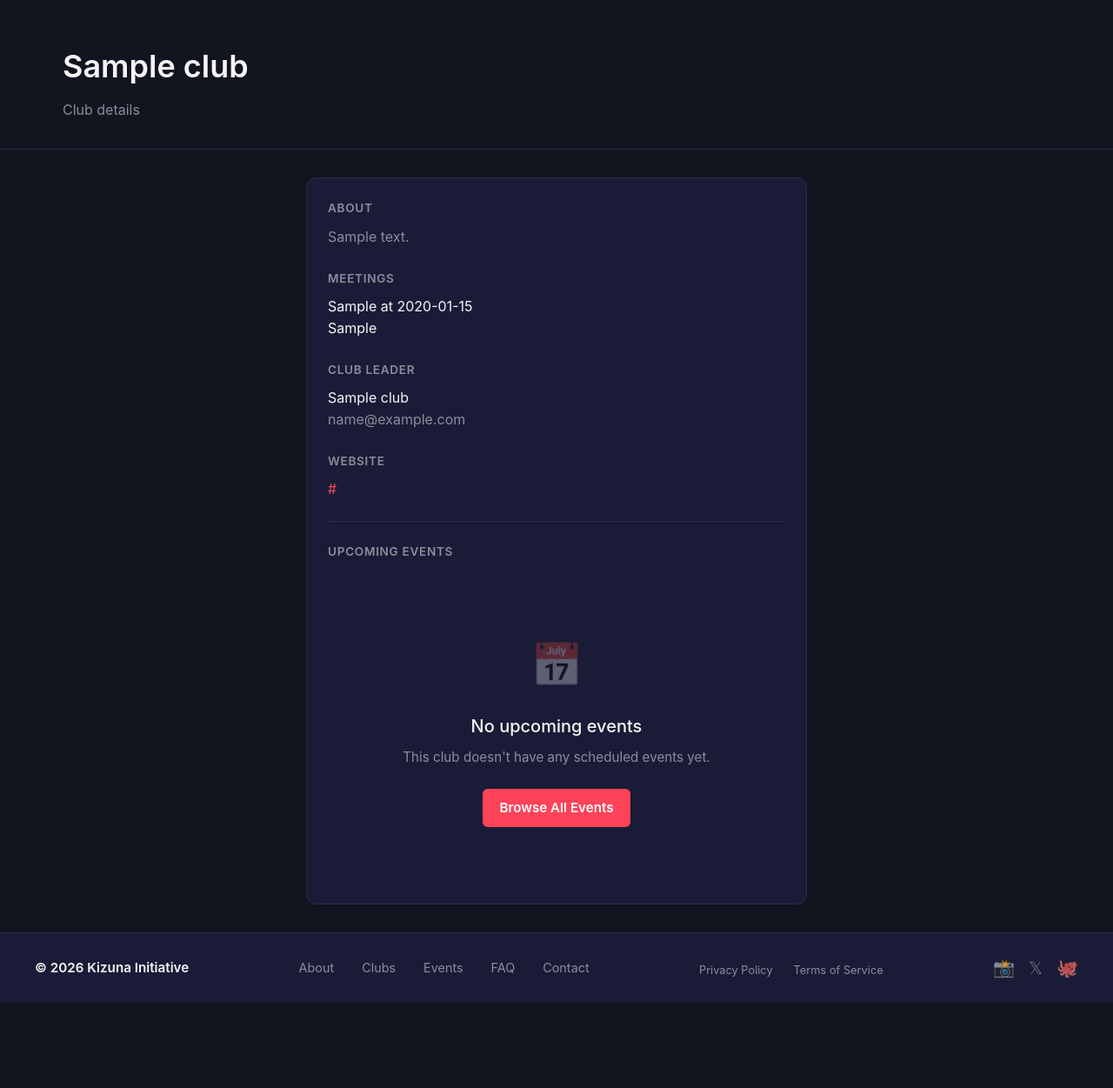
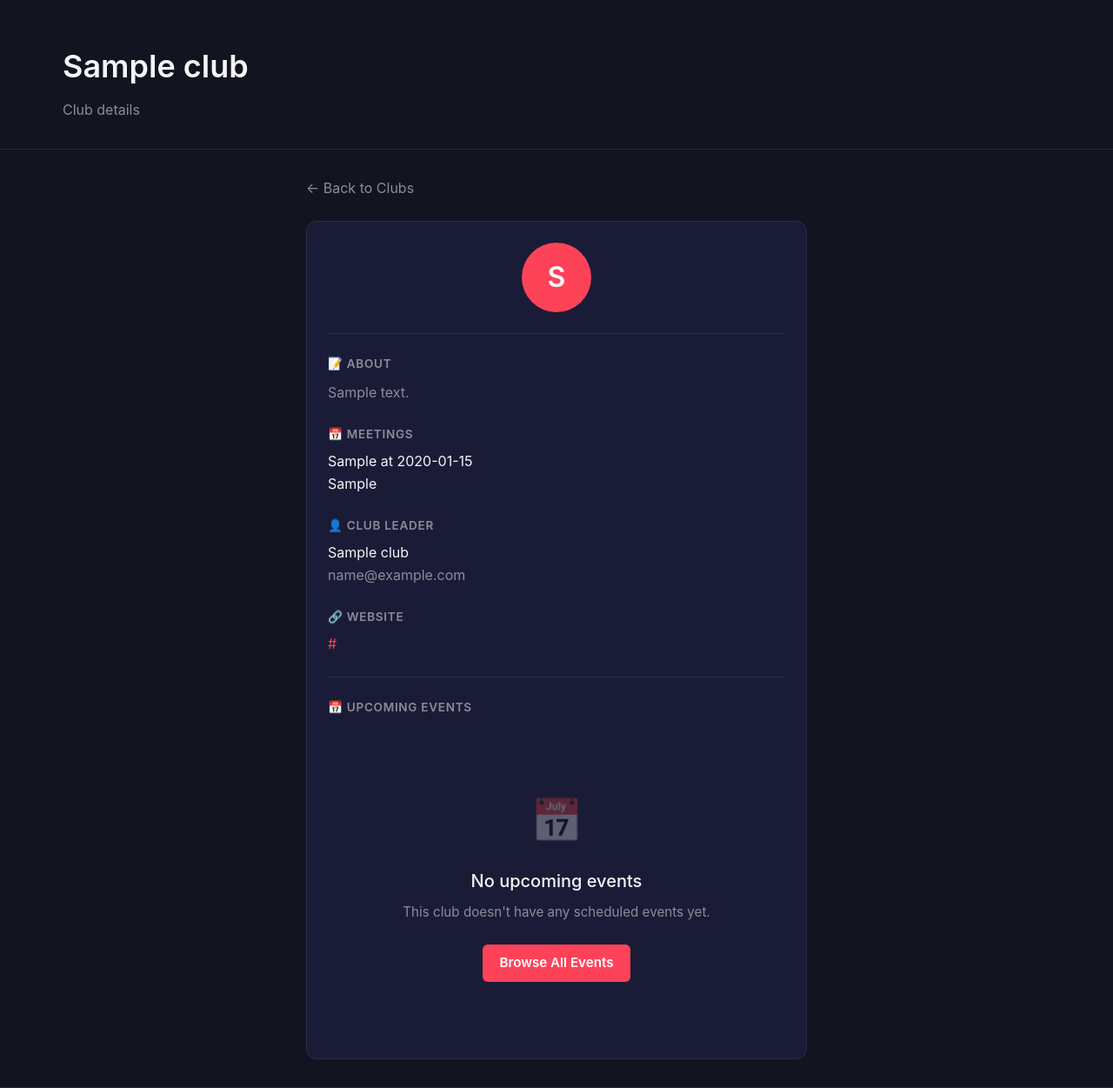
Before and after one commit to nitrimandylis/kizuna, a Flask app: page /clubs/1 in a window 1280 px wide. Shown: the part 77-1328 px from the top of the page at 87% size. Before the commit the page ends 1230 px from the top, so only its background shows below. Run offline with Flask 3, Linux system fonts and the light colour scheme; tables that the repository leaves empty hold one stand-in row (values such as "Sample post"); some libraries are stand-ins or nearby versions.

Commit message:
feat: enhance club detail page with back link, avatar, icons, and past events
- Add back to clubs navigation link
- Add club avatar with first letter
- Add icons to detail section labels
- Separate upcoming and past events sections
- Update route to filter events by date

```diff
--- a/routes/clubs.py
+++ b/routes/clubs.py
@@ -1,4 +1,5 @@
 import logging
+from datetime import datetime
 from flask import Blueprint, render_template, request
 from models import Club, Event
 from sqlalchemy import or_, func
@@ -39,6 +40,8 @@ def index():
 @clubs_bp.route('/<int:club_id>')
 def detail(club_id):
     club = Club.query.get_or_404(club_id)
-    events = club.events if club.events else []
+    now = datetime.utcnow()
+    upcoming_events = [e for e in club.events if e.event_date >= now] if club.events else []
+    past_events = [e for e in club.events if e.event_date < now] if club.events else []
     logger.debug(f"Club detail viewed: '{club.name}' (ID: {club_id})")
-    return render_template('clubs/detail.html', club=club, events=events)
+    return render_template('clubs/detail.html', club=club, upcoming_events=upcoming_events, past_events=past_events)
--- a/templates/clubs/detail.html
+++ b/templates/clubs/detail.html
@@ -13,17 +13,29 @@
 
     <div class="page-content">
         <div class="container" style="max-width: 640px;">
+            <div style="margin-bottom: 1.5rem;">
+                <a href="{{ url_for('clubs.index') }}" style="color: var(--text-muted); text-decoration: none; display: inline-flex; align-items: center; gap: 0.5rem;">
+                    ← Back to Clubs
+                </a>
+            </div>
+
             <div class="card">
+                <div style="text-align: center; padding-bottom: 1.5rem; margin-bottom: 1.5rem; border-bottom: 1px solid var(--border);">
+                    <div style="width: 80px; height: 80px; border-radius: 50%; background: var(--primary); color: white; display: inline-flex; align-items: center; justify-content: center; font-size: 2rem; font-weight: 600;">
+                        {{ club.name[0] }}
+                    </div>
+                </div>
+
                 {% if club.description %}
                 <div class="detail-section">
-                    <div class="detail-label">About</div>
+                    <div class="detail-label">📝 About</div>
                     <div class="detail-value" style="color: var(--text-muted); line-height: 1.7;">{{ club.description }}</div>
                 </div>
                 {% endif %}
 
                 {% if club.meeting_day or club.meeting_location %}
                 <div class="detail-section">
-                    <div class="detail-label">Meetings</div>
+                    <div class="detail-label">📅 Meetings</div>
                     <div class="detail-value">
                         {% if club.meeting_day %}{{ club.meeting_day }}{% if club.meeting_time %} at {{ club.meeting_time }}{% endif %}{% endif %}
                         {% if club.meeting_location %}<br>{{ club.meeting_location }}{% endif %}
@@ -33,22 +45,22 @@
 
                 {% if club.leader_name %}
                 <div class="detail-section">
-                    <div class="detail-label">Club Leader</div>
+                    <div class="detail-label">👤 Club Leader</div>
                     <div class="detail-value">{{ club.leader_name }}{% if club.leader_email %}<br><span style="color: var(--text-muted);">{{ club.leader_email }}</span>{% endif %}</div>
                 </div>
                 {% endif %}
 
                 {% if club.website_url %}
                 <div class="detail-section">
-                    <div class="detail-label">Website</div>
+                    <div class="detail-label">🔗 Website</div>
                     <div class="detail-value"><a href="{{ club.website_url }}" style="color: var(--primary);" target="_blank">{{ club.website_url }}</a></div>
                 </div>
                 {% endif %}
 
                 <div class="detail-section" style="padding-top: 1.5rem; border-top: 1px solid var(--border);">
-                    <div class="detail-label">Upcoming Events</div>
-                    {% if events %}
-                    {% for event in events %}
+                    <div class="detail-label">📅 Upcoming Events</div>
+                    {% if upcoming_events %}
+                    {% for event in upcoming_events %}
                     <div style="padding: 1rem 0; border-bottom: 1px solid var(--border);">
                         <a href="{{ url_for('events.detail', event_id=event.id) }}" style="font-weight: 500;">{{ event.title }}</a>
                         <div style="font-size: 0.9rem; color: var(--text-muted); margin-top: 0.25rem;">{{ event.event_date.strftime('%B %d, %Y') }}</div>
@@ -63,6 +75,18 @@
                     </div>
                     {% endif %}
                 </div>
+
+                {% if past_events %}
+                <div class="detail-section" style="padding-top: 1.5rem; border-top: 1px solid var(--border);">
+                    <div class="detail-label">📅 Past Events</div>
+                    {% for event in past_events %}
+                    <div style="padding: 1rem 0; border-bottom: 1px solid var(--border);">
+                        <a href="{{ url_for('events.detail', event_id=event.id) }}" style="font-weight: 500;">{{ event.title }}</a>
+                        <div style="font-size: 0.9rem; color: var(--text-muted); margin-top: 0.25rem;">{{ event.event_date.strftime('%B %d, %Y') }}</div>
+                    </div>
+                    {% endfor %}
+                </div>
+                {% endif %}
             </div>
         </div>
     </div>
```
